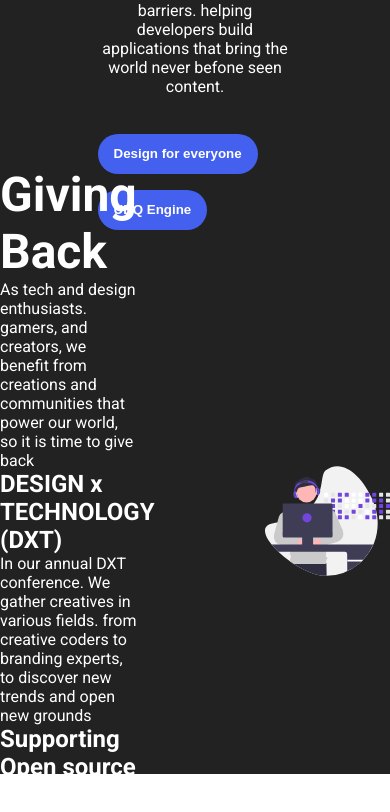
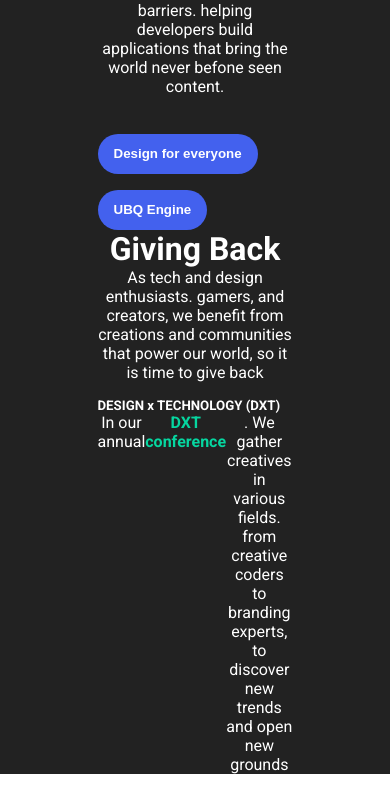
Before and after one commit to joaopedroalb/MockSA, a Next.js app: page / in a window 390 px wide. Shown: the part 939-1751 px from the top of the page. Built offline with nearby package versions, Linux system fonts and the light colour scheme.

Commit message:
Update style bottom sec

```diff
--- a/src/components/Corpo/BottomSec/index.module.scss
+++ b/src/components/Corpo/BottomSec/index.module.scss
@@ -7,10 +7,29 @@
     gap: 4rem;
 
     .textContainer{
-        width: 35%;
+        width: 30%;
+        display: flex;
+        flex-direction: column;
+        gap: 1rem;
 
         h1{
             font-size: 3rem;
         }
     }
+
+    @media screen and (max-width: 1200px) {
+        gap: 1rem;
+        flex-direction: column-reverse;
+        .textContainer{
+            width: 50%;
+            h1{
+                text-align: center;
+                font-size: 2rem;
+            }
+            span{
+                text-align: center;
+                display: flex;
+            }
+        }
+    }
 }
--- a/src/components/Corpo/BottomSec/index.tsx
+++ b/src/components/Corpo/BottomSec/index.tsx
@@ -7,21 +7,31 @@ export default function BottomSec(){
     return(
         <section className={styles.container}>
             <div className={styles.textContainer}>
+
+                <div>
                     <h1>Giving Back</h1>
                     <span>As tech and design enthusiasts.
                         gamers, and creators, we benefit from
                         creations and communities that power our world,
                         so it is time to give back
                     </span>
-                <h2>DESIGN x TECHNOLOGY (DXT)</h2>
+                </div>
+
+                <div>
+                    <h5>DESIGN x TECHNOLOGY (DXT)</h5>
                     <span>
-                    In our annual DXT conference. We gather creatives in various fields.
+                        In our annual <strong style={{color:"#06d6a0"}}>DXT conference</strong>. We gather creatives in various fields.
                         from creative coders to branding experts, to discover new trends and open new grounds
                     </span>
-                <h2>Supporting Open source</h2>
+                </div>
+
+                <div>
+                    <h5>Supporting Open source</h5>
                     <span>
-                    Smart code powers ideas, So we love connecting with open Source communities
+                        Smart code powers ideas, So we love connecting with Open Source communities.
                     </span>
+                </div>
+
             </div>
             <br/>
             <Image src={pairPrograming} alt="Design in work" width={300} height={300}/>
```
Lines whose indentation alone changed are shown as unchanged.
